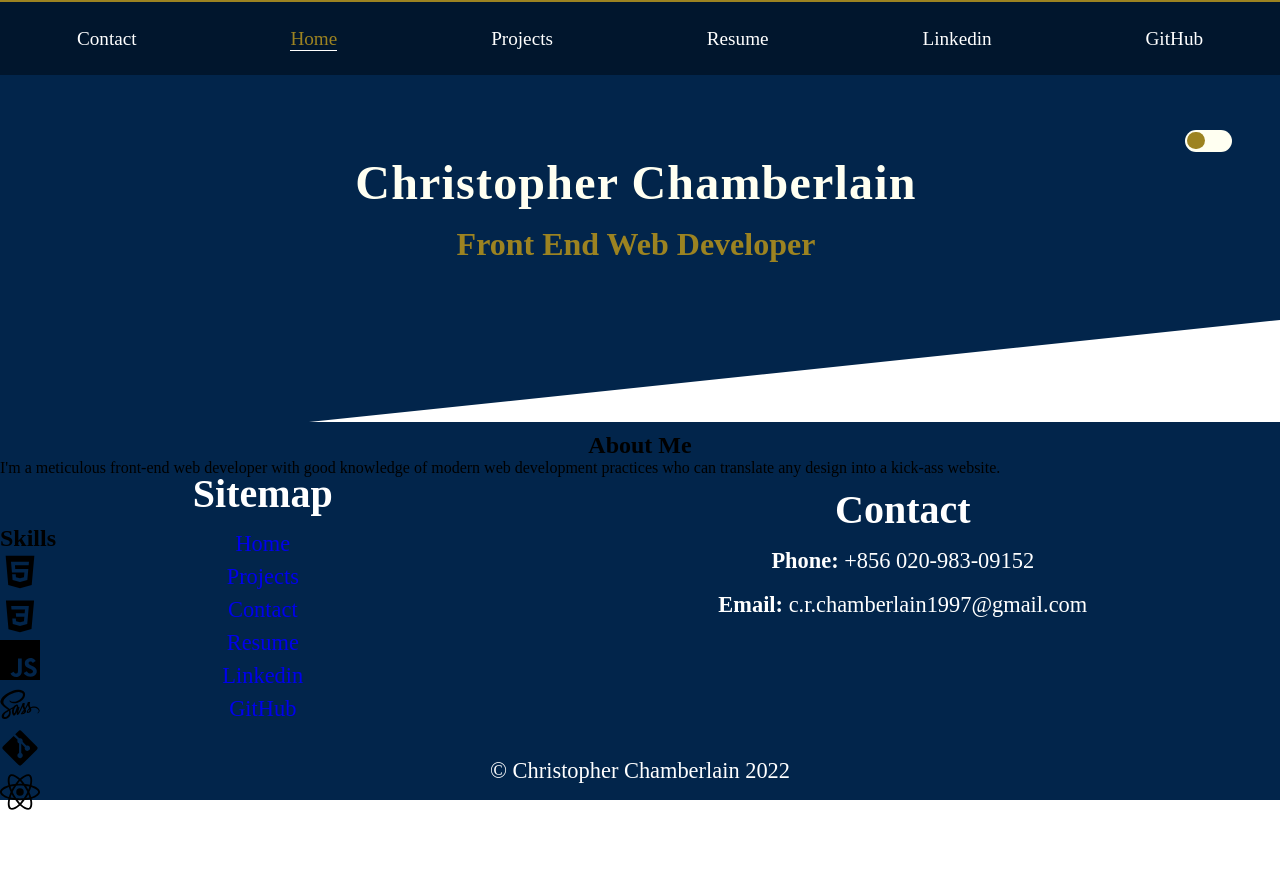
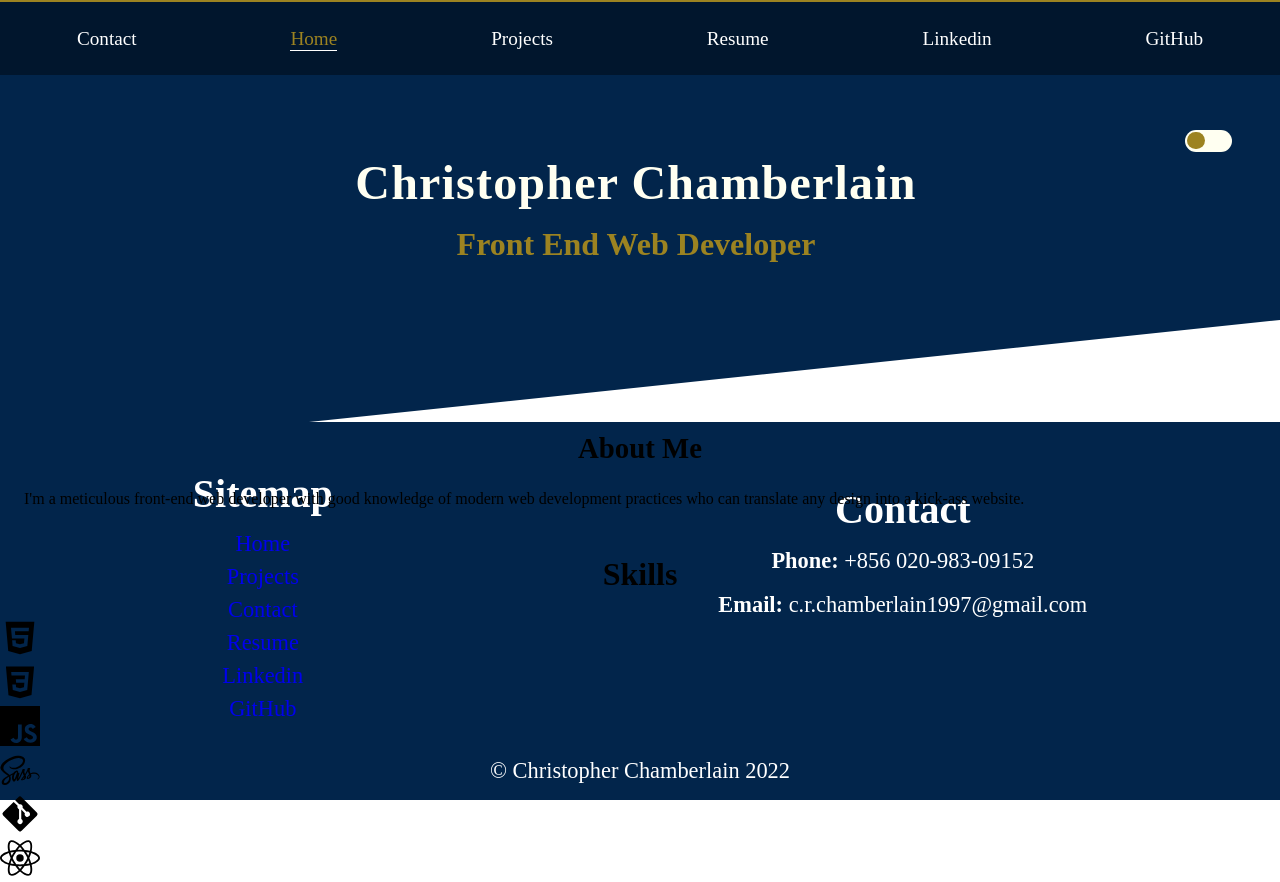
Before and after one commit to AkaraTawng/portfolio-mf-v2, a React (Create React App) app: page / in a window 1280 px wide. Before the commit the page ends 816 px from the top, so only its background shows below. Built offline with nearby package versions, Linux system fonts and the light colour scheme.

Commit message:
add l/r padding to about section. add margin bottom to about me h2. set skills h2 font size

```diff
--- a/src/main.css
+++ b/src/main.css
@@ -403,7 +403,16 @@
 
 #about-me-section {
   margin-bottom: 3rem;
+  padding: 0 1.5rem;
 }
 #about-me-section h2 {
+  font-size: 1.8rem;
   text-align: center;
+  margin-bottom: 2%;
+}
+
+#skills-section h2 {
+  font-size: 2rem;
+  text-align: center;
+  margin-bottom: 2%;
 }/*# sourceMappingURL=main.css.map */
--- a/src/scss/layout/_home.scss
+++ b/src/scss/layout/_home.scss
@@ -4,8 +4,18 @@
 
 #about-me-section {
     margin-bottom: 3rem;
-
+    padding: 0 1.5rem;
     h2{
+        font-size: 1.8rem;
         text-align: center;
+        margin-bottom: 2%;
     }
 }
+
+#skills-section {
+    h2 {
+        font-size: 2rem;
+        text-align: center;
+        margin-bottom: 2%;
+    }
+}
```
Also changed, not shown: 1 other file (tests, documents, lock files or other folders).
